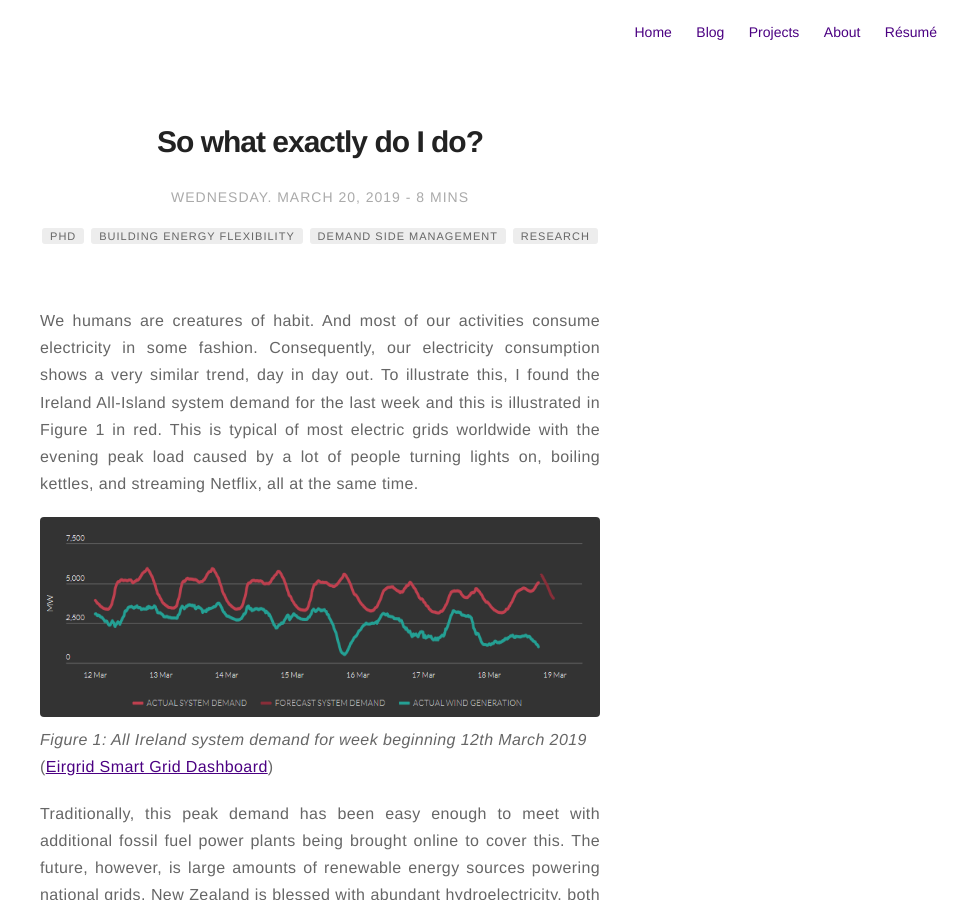
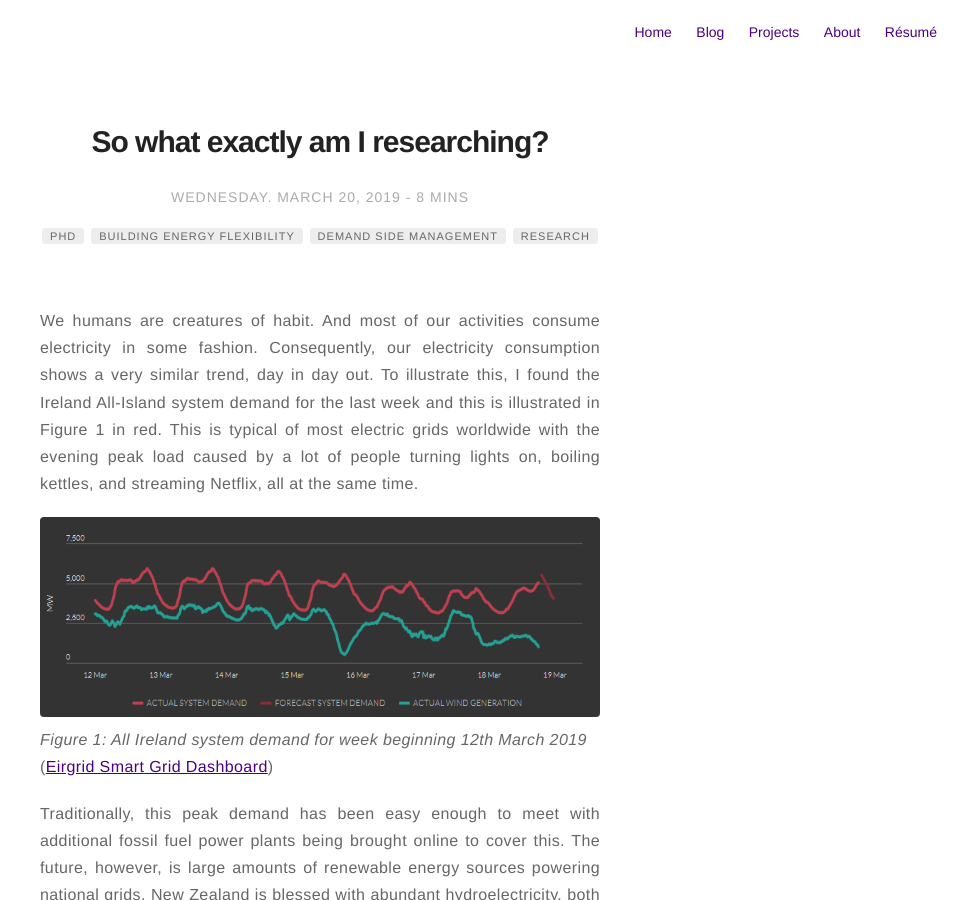
Before and after one commit to anjukan/anjukan.github.io, a Jekyll site: the page built from _posts/2019-03-18-so-what-exactly-am-I-researching.markdown, in a window 1280 px wide and 900 px high. Shown: the whole window, without its empty margins (320-1280 px from the left). Built offline with Jekyll 4.4.1, drawn with Linux system fonts in a browser that asks for light colours.

Commit message:
Update and rename 2019-03-18-so-what-exactly-do-I-do.markdown to 2019-03-18-so-what-exactly-am-I-researching.markdown

```diff
--- a/_posts/2019-03-18-so-what-exactly-do-I-do.markdown
+++ b/_posts/2019-03-18-so-what-exactly-am-I-researching.markdown
@@ -1,5 +1,5 @@
 ---
-title: "So what exactly do I do?"
+title: "So what exactly am I researching?"
 layout: post
 date: 2019-03-20 17:00
 image: /assets/images/markdown.jpg
```
